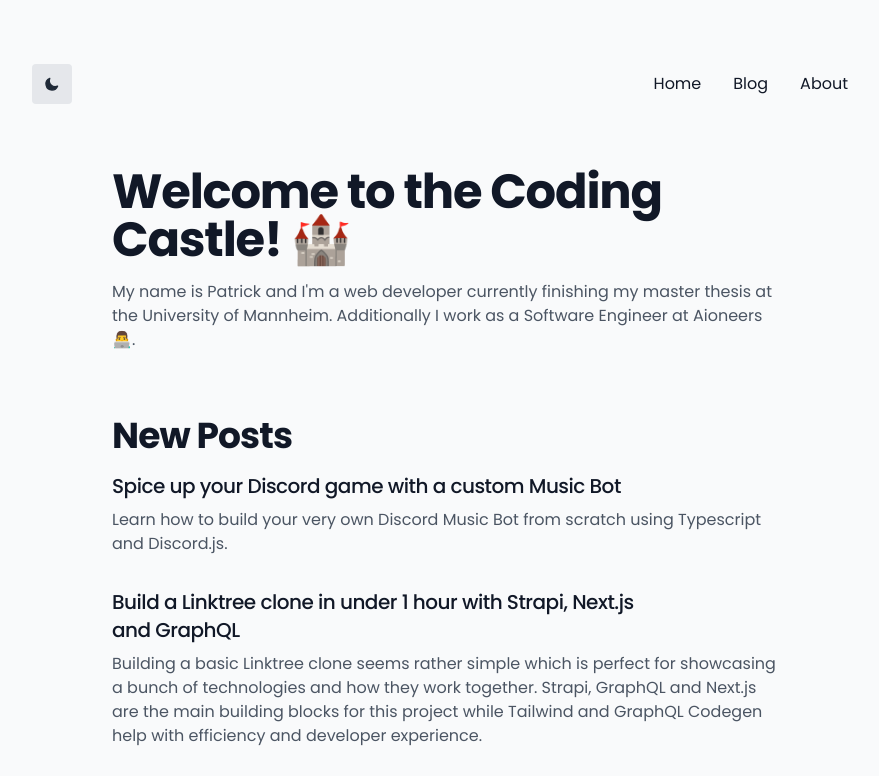
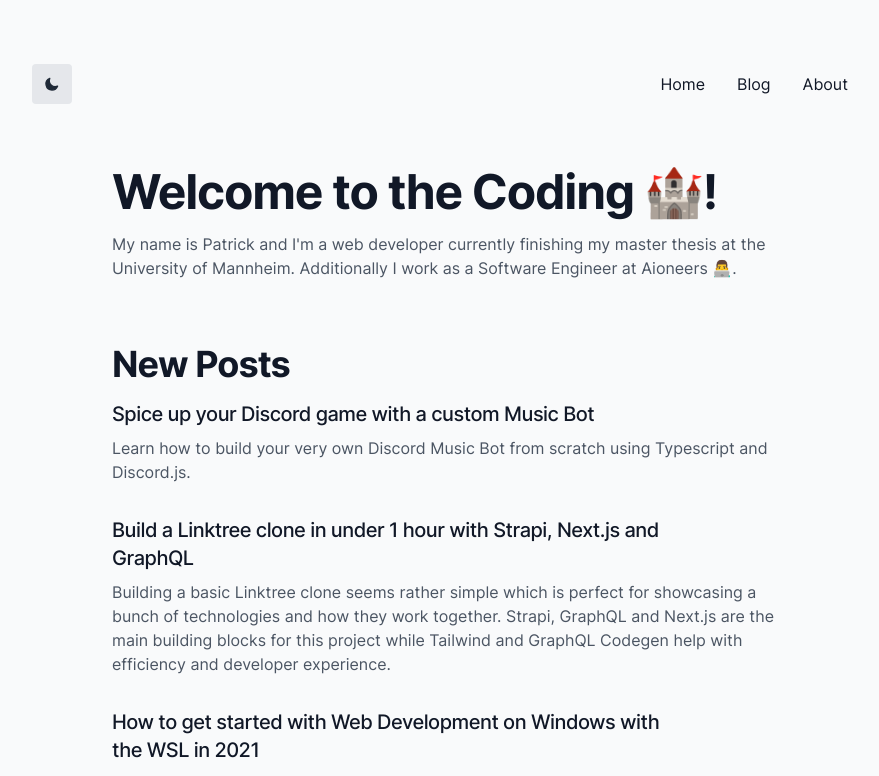
Before and after one commit to 22940dev/abc-port-goeler, a Next.js app: page / in a window 1280 px wide. Shown: the top 776 px of the page, without its empty margins (192-1071 px from the left). Built offline with nearby package versions, Linux system fonts and the light colour scheme; what @tailwindcss/typography would draw is missing.

Commit message:
change font to inter and hopefully optimize

```diff
--- a/pages/_app.tsx
+++ b/pages/_app.tsx
@@ -18,13 +18,14 @@ export default function App({ Component, pageProps }: AppProps) {
             <MDXProvider components={MDXComponents}>
                 <Head>
                     <meta content="width=device-width, initial-scale=1" name="viewport" />
-                    <link rel="preconnect" href="https://fonts.gstatic.com" />
                     <link
-                        href={
-                            "https://fonts.googleapis.com/css2?family=Poppins:ital,wght@0,100;0,200;0,300;0,400;0,500;0,600;0,700;0,800;0,900;1,100;1,200;1,300;1,400;1,500;1,600;1,700;1,800;1,900&display=swap"
-                        }
-                        rel="stylesheet"
+                        rel="preload"
+                        href="/fonts/inter-var-latin.woff2"
+                        as="font"
+                        type="font/woff2"
+                        crossOrigin="anonymous"
                     />
+                    <link rel="preconnect" href="https://cdn.usefathom.com" crossOrigin="" />
                     <link
                         rel="apple-touch-icon"
                         sizes="180x180"
--- a/pages/index.tsx
+++ b/pages/index.tsx
@@ -7,7 +7,7 @@ export default function Home() {
     return (
         <>
             <h1 className="text-3xl md:text-5xl tracking-tight font-bold mb-4">
-                Welcome to the Coding Castle! 🏰
+                Welcome to the Coding 🏰!
             </h1>
             <p className="mb-16 text-secondary">
                 My name is Patrick and I'm a web developer currently finishing my master thesis at
--- a/styles/globals.css
+++ b/styles/globals.css
@@ -6,6 +6,16 @@
     .text-secondary {
         @apply text-gray-600 dark:text-gray-400;
     }
+}
+
+@font-face {
+    font-family: "Inter";
+    font-style: normal;
+    font-weight: 100 900;
+    font-display: optional;
+    src: url(/fonts/inter-var-latin.woff2) format("woff2");
+    unicode-range: U+0000-00FF, U+0131, U+0152-0153, U+02BB-02BC, U+02C6, U+02DA, U+02DC,
+        U+2000-206F, U+2074, U+20AC, U+2122, U+2191, U+2193, U+2212, U+2215, U+FEFF, U+FFFD;
 }
 
 ::selection {
--- a/tailwind.config.js
+++ b/tailwind.config.js
@@ -5,8 +5,7 @@ module.exports = {
     darkMode: "class", // or 'media' or 'class'
     theme: {
         fontFamily: {
-            sans: ["Poppins", ...defaultTheme.fontFamily.sans],
-            serif: [...defaultTheme.fontFamily.serif],
+            sans: ["Inter", ...defaultTheme.fontFamily.sans],
             mono: [...defaultTheme.fontFamily.mono],
         },
         extend: {
```
Also changed, not shown: public/fonts/inter-var-latin.woff2 (added), vercel.json (added), 1 other file (tests, documents, lock files or other folders).
